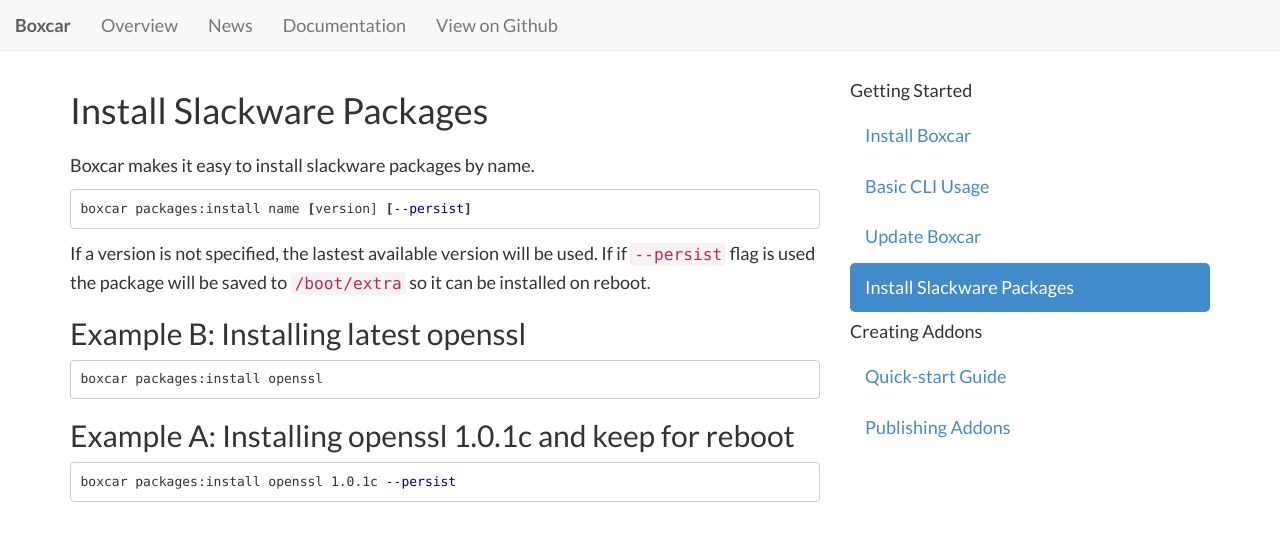
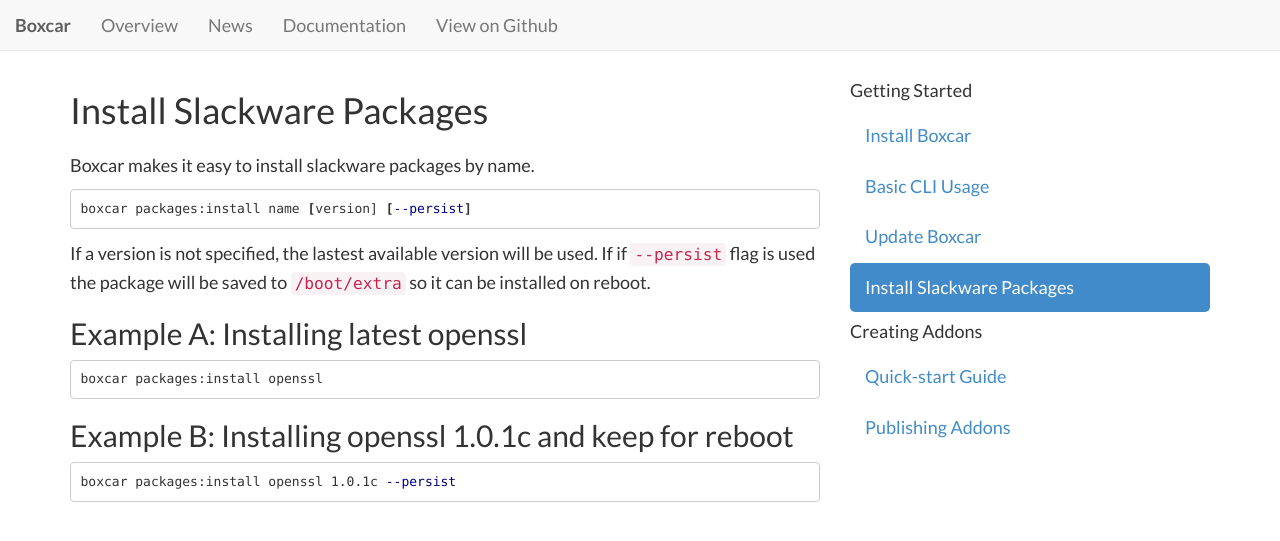
Before and after one commit to nicinabox/boxcar, a Jekyll site: the page built from docs/packages.md, in a window 1280 px wide. Shown: the top 541 px of the page. Built offline with Jekyll 4.4.1, drawn with Linux system fonts in a browser that asks for light colours; nearby versions of some CDN libraries; Markdown is read by kramdown in place of the engine named in the settings; comment, search, counter and statistics services are not loaded.

````diff
--- a/docs/packages.md
+++ b/docs/packages.md
@@ -11,13 +12,13 @@ boxcar packages:install name [version] [--persist]
 ```
 If a version is not specified, the lastest available version will be used. If if `--persist` flag is used the package will be saved to `/boot/extra` so it can be installed on reboot.
 
-## Example B: Installing latest openssl
+## Example A: Installing latest openssl
 
 ```bash
 boxcar packages:install openssl
 ```
 
-## Example A: Installing openssl 1.0.1c and keep for reboot
+## Example B: Installing openssl 1.0.1c and keep for reboot
 
 ```bash
 boxcar packages:install openssl 1.0.1c --persist
````
Also changed, not shown: other parts of docs/packages.md (+1 -0 lines).
